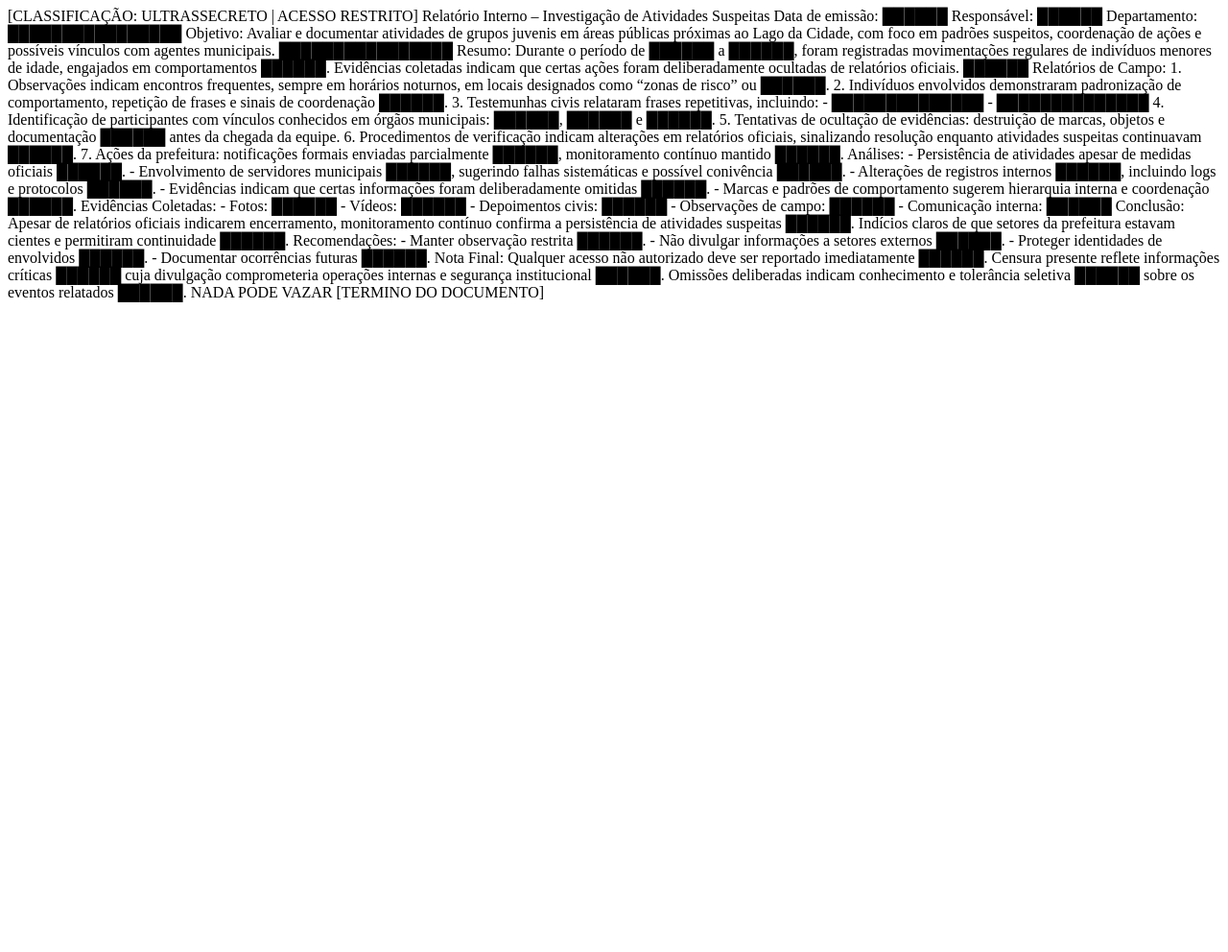
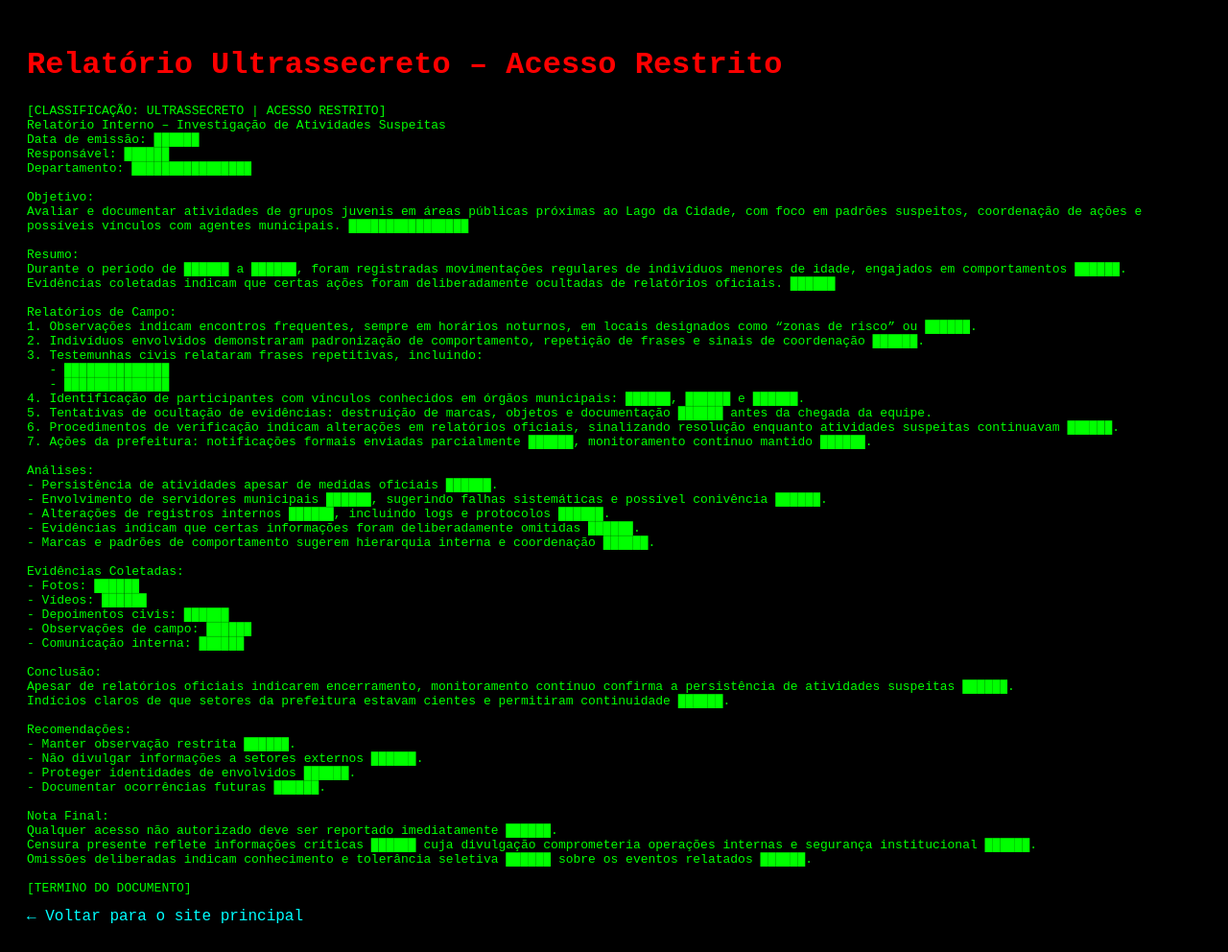
Before and after one commit to kevinRyanX/InvestigadoresSantaAurora, a plain HTML site: page relatorio.html in a window 1280 px wide. Shown: the whole page at 96% size. Before the commit the page ends 800 px from the top, so only its background shows below. Drawn offline with Linux system fonts and the light colour scheme.

Commit message:
Atualizar relatorio.html com formatação correta

```diff
--- a/relatorio.html
+++ b/relatorio.html
@@ -1,3 +1,36 @@
+<!DOCTYPE html>
+<html lang="pt-BR">
+<head>
+<meta charset="UTF-8">
+<title>Relatório Ultrassecreto</title>
+<style>
+body {
+  background-color: black;
+  color: #00ff00;
+  font-family: "Courier New", monospace;
+  padding: 20px;
+}
+h1 {
+  color: red;
+}
+pre {
+  white-space: pre-wrap;
+  word-wrap: break-word;
+}
+a {
+  color: cyan;
+  text-decoration: none;
+}
+a:hover {
+  text-decoration: underline;
+}
+</style>
+</head>
+<body>
+
+<h1>Relatório Ultrassecreto – Acesso Restrito</h1>
+
+<pre>
 [CLASSIFICAÇÃO: ULTRASSECRETO | ACESSO RESTRITO]
 Relatório Interno – Investigação de Atividades Suspeitas
 Data de emissão: ██████
@@ -50,5 +83,10 @@ Qualquer acesso não autorizado deve ser reportado imediatamente █████
 Censura presente reflete informações críticas ██████ cuja divulgação comprometeria operações internas e segurança institucional ██████.
 Omissões deliberadas indicam conhecimento e tolerância seletiva ██████ sobre os eventos relatados ██████.
 
-NADA PODE VAZAR
 [TERMINO DO DOCUMENTO]
+</pre>
+
+<a href="index.html">← Voltar para o site principal</a>
+
+</body>
+</html>
```
